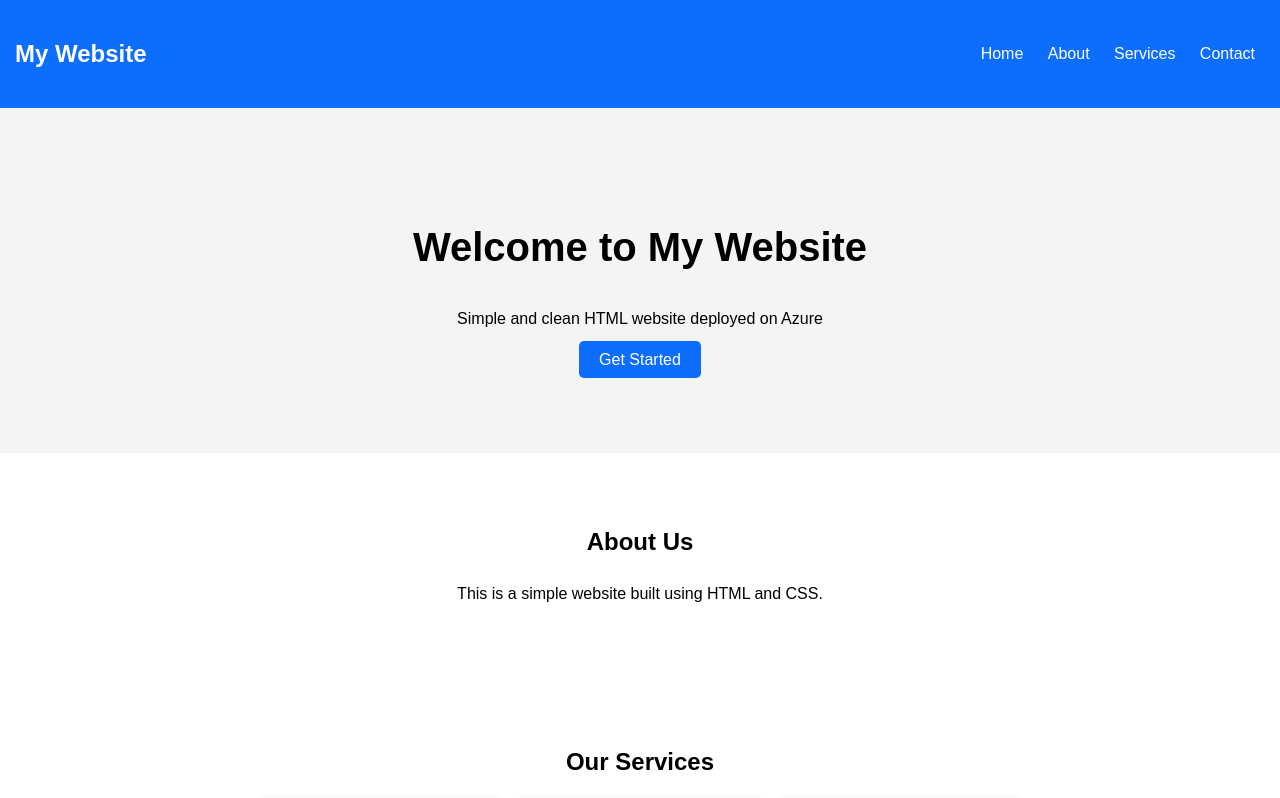
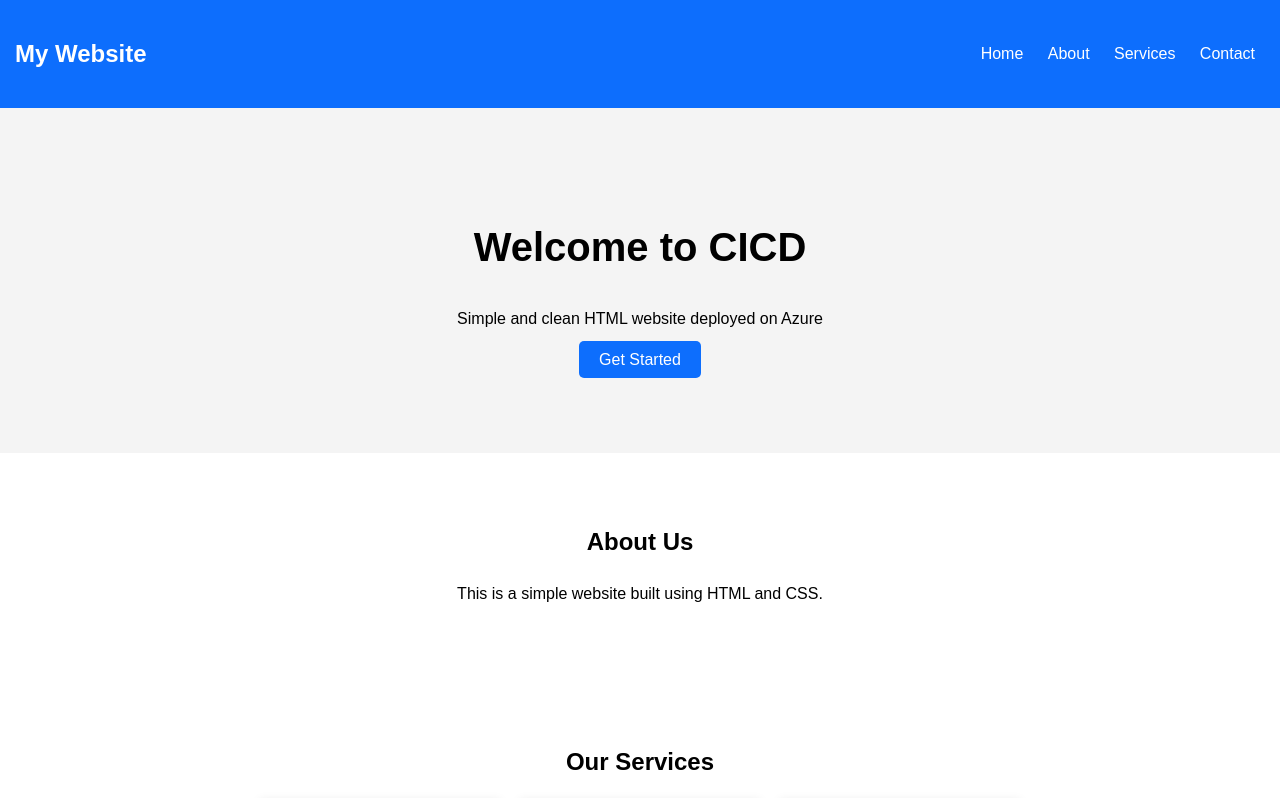
Before and after one commit to malick947/azure_web, a website: page index.html in a window 1280 px wide. Shown: the top 798 px of the page. Drawn offline with Linux system fonts and the light colour scheme.

Commit message:
updated code

```diff
--- a/index.html
+++ b/index.html
@@ -99,7 +99,7 @@
 
     <!-- Hero -->
     <div class="hero">
-        <h1>Welcome to My Website</h1>
+        <h1>Welcome to CICD</h1>
         <p>Simple and clean HTML website deployed on Azure</p>
         <a class="btn" href="#contact">Get Started</a>
     </div>
```
